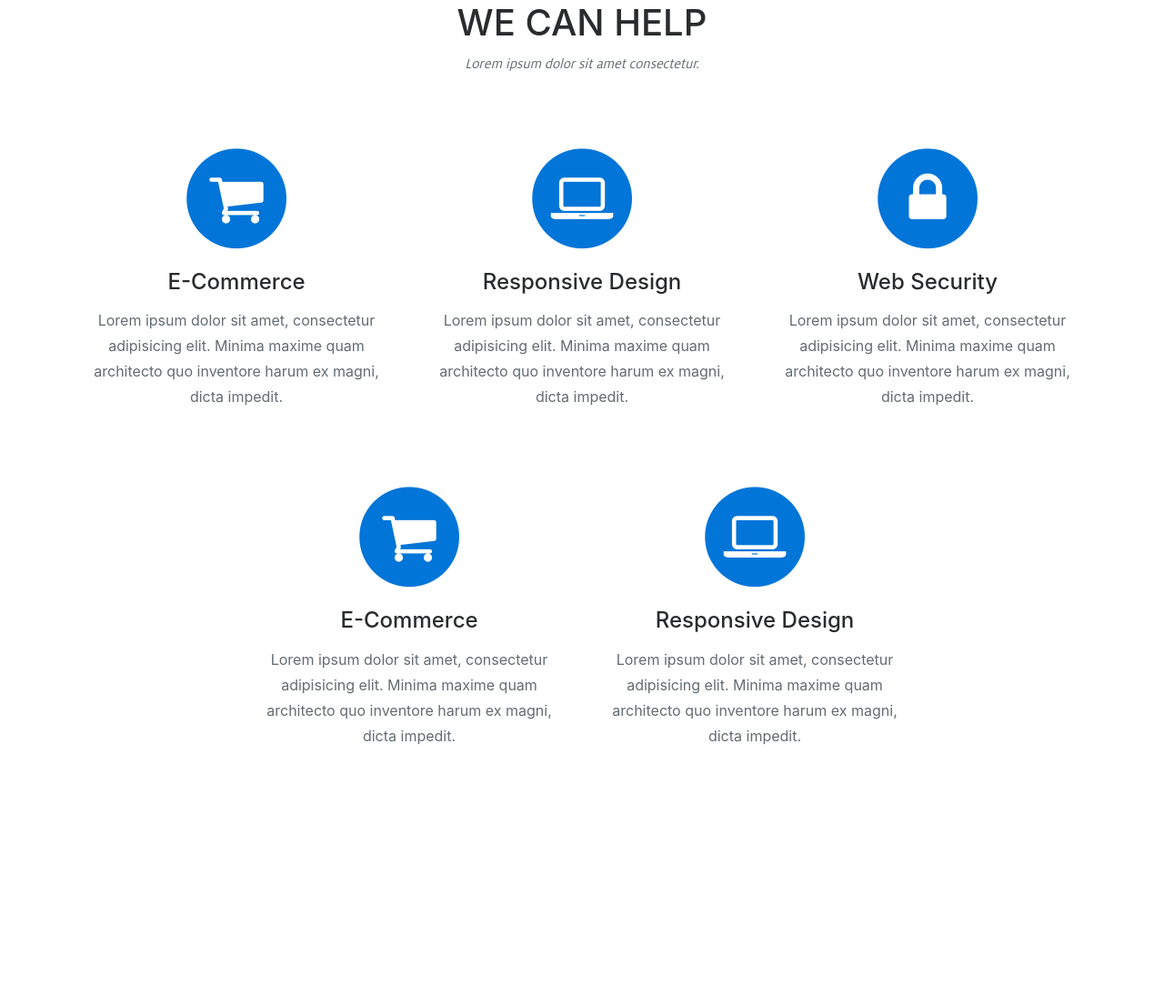
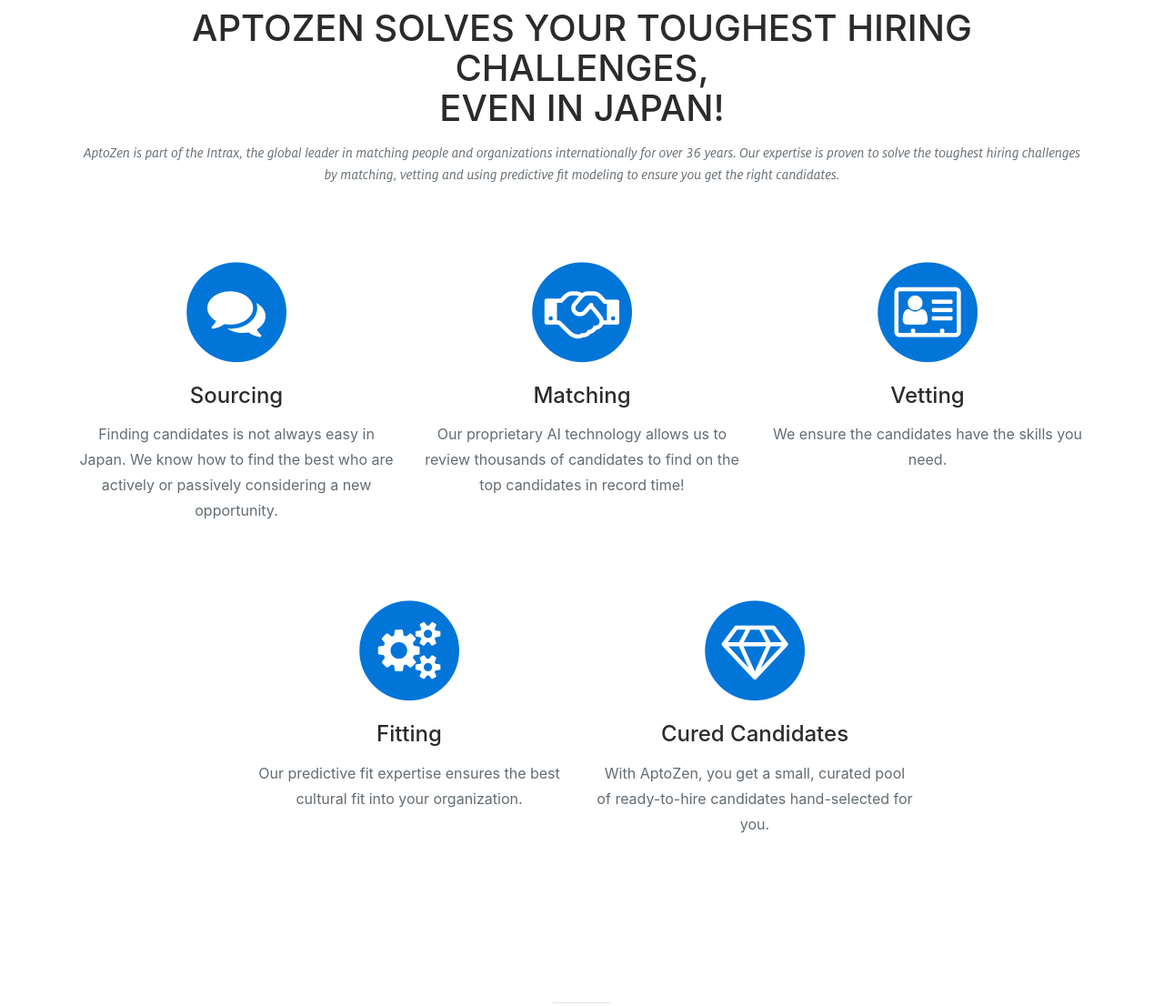
Before and after one commit to byezgi-intrax/GlobalMobility, a website with bundled scripts: page japan/index.html in a window 1280 px wide. Shown: the part 882-1988 px from the top of the page at 91% size. Built offline with nearby package versions, Linux system fonts and the light colour scheme.

Commit message:
progress on page

```diff
--- a/japan/index.html
+++ b/japan/index.html
@@ -17,7 +17,7 @@
     <link href="vendor/font-awesome/css/font-awesome.min.css" rel="stylesheet" type="text/css">
 
     <!-- styles -->
-    <link href="css/agency.min.css" rel="stylesheet">
+    <link href="css/agency.css" rel="stylesheet">
 
     <style>
         .navbar-toggler {
@@ -67,7 +67,7 @@
             <div class="intro-text">
                 <div class="intro-heading">Looking To Hire In Japan?</div>
                 <div class="intro-message">
-                    Lorem ipsum dolor sit amet, consectetur adipiscing elit, sed do eiusmod tempor incididunt ut labore et dolore magna aliqua. Ut enim ad minim veniam, quis nostrud exercitation ullamco laboris nisi ut aliquip ex ea commodo consequat.
+                    Is your organization looking to hire in Japan but you’re not sure how best to proceed? Look no further! AptoZen has the solution! We have the technology and in-house expertise to match the best candidates for your needs. We even have offices in San Francisco and Tokyo!
                 </div>
             </div>
         </div>
@@ -78,57 +78,71 @@
         <div class="container">
             <div class="row">
                 <div class="col-lg-12 text-center">
-                    <h2 class="section-heading">We Can Help</h2>
-                    <h3 class="section-subheading text-muted">Lorem ipsum dolor sit amet consectetur.</h3>
+                    <h2 class="section-heading">
+                        AptoZen Solves Your Toughest Hiring Challenges, <br>even in Japan!
+                    </h2>
+                    <h3 class="section-subheading text-muted">
+                        AptoZen is part of the Intrax, the global leader in matching people and organizations internationally for over 36 years. Our expertise is proven to solve the toughest hiring challenges by matching, vetting and using predictive fit modeling to ensure you get the right candidates.
+                    </h3>
                 </div>
             </div>
             <div class="row text-center">
                 <div class="col-md-4">
                     <span class="fa-stack fa-4x">
                         <i class="fa fa-circle fa-stack-2x text-primary"></i>
-                        <i class="fa fa-shopping-cart fa-stack-1x fa-inverse"></i>
+                        <i class="fa fa-comments fa-stack-1x fa-inverse"></i>
                     </span>
-                    <h4 class="service-heading">E-Commerce</h4>
-                    <p class="text-muted">Lorem ipsum dolor sit amet, consectetur adipisicing elit. Minima maxime quam architecto quo inventore harum ex magni, dicta impedit.</p>
+                    <h4 class="service-heading">Sourcing</h4>
+                    <p class="text-muted">
+                        Finding candidates is not always easy in Japan. We know how to find the best who are actively or passively considering a new opportunity.
+                    </p>
                 </div>
                 <div class="col-md-4">
                     <span class="fa-stack fa-4x">
                         <i class="fa fa-circle fa-stack-2x text-primary"></i>
-                        <i class="fa fa-laptop fa-stack-1x fa-inverse"></i>
+                        <i class="fa fa-handshake-o fa-stack-1x fa-inverse"></i>
                     </span>
-                    <h4 class="service-heading">Responsive Design</h4>
-                    <p class="text-muted">Lorem ipsum dolor sit amet, consectetur adipisicing elit. Minima maxime quam architecto quo inventore harum ex magni, dicta impedit.</p>
+                    <h4 class="service-heading">Matching</h4>
+                    <p class="text-muted">
+                        Our proprietary AI technology allows us to review thousands of candidates to find on the top candidates in record time!
+                    </p>
                 </div>
                 <div class="col-md-4">
                     <span class="fa-stack fa-4x">
                         <i class="fa fa-circle fa-stack-2x text-primary"></i>
-                        <i class="fa fa-lock fa-stack-1x fa-inverse"></i>
+                        <i class="fa fa-address-card-o fa-stack-1x fa-inverse"></i>
                     </span>
-                    <h4 class="service-heading">Web Security</h4>
-                    <p class="text-muted">Lorem ipsum dolor sit amet, consectetur adipisicing elit. Minima maxime quam architecto quo inventore harum ex magni, dicta impedit.</p>
+                    <h4 class="service-heading">Vetting</h4>
+                    <p class="text-muted">
+                        We ensure the candidates have the skills you need.
+                    </p>
                 </div>
             </div>
             <div class="row text-center margin-60">
                 <div class="col-md-4 offset-md-2">
                     <span class="fa-stack fa-4x">
                         <i class="fa fa-circle fa-stack-2x text-primary"></i>
-                        <i class="fa fa-shopping-cart fa-stack-1x fa-inverse"></i>
+                        <i class="fa fa-cogs fa-stack-1x fa-inverse"></i>
                     </span>
-                    <h4 class="service-heading">E-Commerce</h4>
-                    <p class="text-muted">Lorem ipsum dolor sit amet, consectetur adipisicing elit. Minima maxime quam architecto quo inventore harum ex magni, dicta impedit.</p>
+                    <h4 class="service-heading">Fitting</h4>
+                    <p class="text-muted">
+                        Our predictive fit expertise ensures the best cultural fit into your organization.
+                    </p>
                 </div>
                 <div class="col-md-4">
                     <span class="fa-stack fa-4x">
                         <i class="fa fa-circle fa-stack-2x text-primary"></i>
-                        <i class="fa fa-laptop fa-stack-1x fa-inverse"></i>
+                        <i class="fa fa-diamond fa-stack-1x fa-inverse"></i>
                     </span>
-                    <h4 class="service-heading">Responsive Design</h4>
-                    <p class="text-muted">Lorem ipsum dolor sit amet, consectetur adipisicing elit. Minima maxime quam architecto quo inventore harum ex magni, dicta impedit.</p>
+                    <h4 class="service-heading">Cured Candidates</h4>
+                    <p class="text-muted">
+                        With AptoZen, you get a small, curated pool of ready-to-hire candidates hand-selected for you.
+                    </p>
                 </div>
             </div>
         </div>
     </section>
-
+    <hr>
     <section id="how-it-works" class="how-it-works">
         <div class="container">
             <div class="row">
--- a/japan/js/agency.js
+++ b/japan/js/agency.js
@@ -15,11 +15,15 @@
         }
     });
 
+
+
     // Activate scrollspy to add active class to navbar items on scroll
     $('body').scrollspy({
         target: '#mainNav',
         offset: 54
     });
+
+
 
     // Closes responsive menu when a link is clicked
     $('.navbar-collapse>ul>li>a').click(function() {
--- a/japan/scss/_global.scss
+++ b/japan/scss/_global.scss
@@ -5,6 +5,7 @@
     -webkit-font-smoothing: antialiased;
     -moz-osx-font-smoothing: grayscale;
     min-width: 320px;
+    position: relative;
 }
 
 p {
@@ -40,9 +41,9 @@
     }
     h3.section-subheading {
         font-size: 16px;
-        @include serif-font;
+        @include italic-font;
         text-transform: none;
-        font-style: italic;
+        line-height: 1.5;
         font-weight: 400;
         margin-bottom: 75px;
     }
@@ -76,3 +77,8 @@
 body {
     -webkit-tap-highlight-color: $theme-primary;
 }
+
+hr {
+    width: 5%;
+    border-style: dashed;
+}
--- a/japan/scss/_how-it-works.scss
+++ b/japan/scss/_how-it-works.scss
@@ -4,6 +4,7 @@
 }
 .how-it-works {
   text-align: center;
+  //padding: 0 0 150px;
   img {
     width: 130px;
     height: 130px;
@@ -42,5 +43,8 @@
       top: 24px;
       width: 100%;
   }
+}
+
+#how-it-works {
 
 }
--- a/japan/scss/_masthead.scss
+++ b/japan/scss/_masthead.scss
@@ -10,6 +10,8 @@
     .intro-text {
         padding-top: 100px;
         padding-bottom: 50px;
+        line-height: 1.2;
+        text-shadow: 1px 1px 5px lighten(black, 15);
         .intro-heading {
             @include heading-bold;
             font-size: 50px;
--- a/japan/scss/_mixins.scss
+++ b/japan/scss/_mixins.scss
@@ -88,6 +88,10 @@
   text-transform: uppercase;
 }
 
+@mixin italic-font {
+  font-family: "milowebita", "Helvetica Neue", Helvetica, Arial, sans-serif;
+}
+
 @mixin light-font {
   font-family: "miloweblight", "Helvetica Neue", Helvetica, Arial, sans-serif;
 }
```
Also changed, not shown: japan/css/agency.css, japan/css/agency.min.css.
